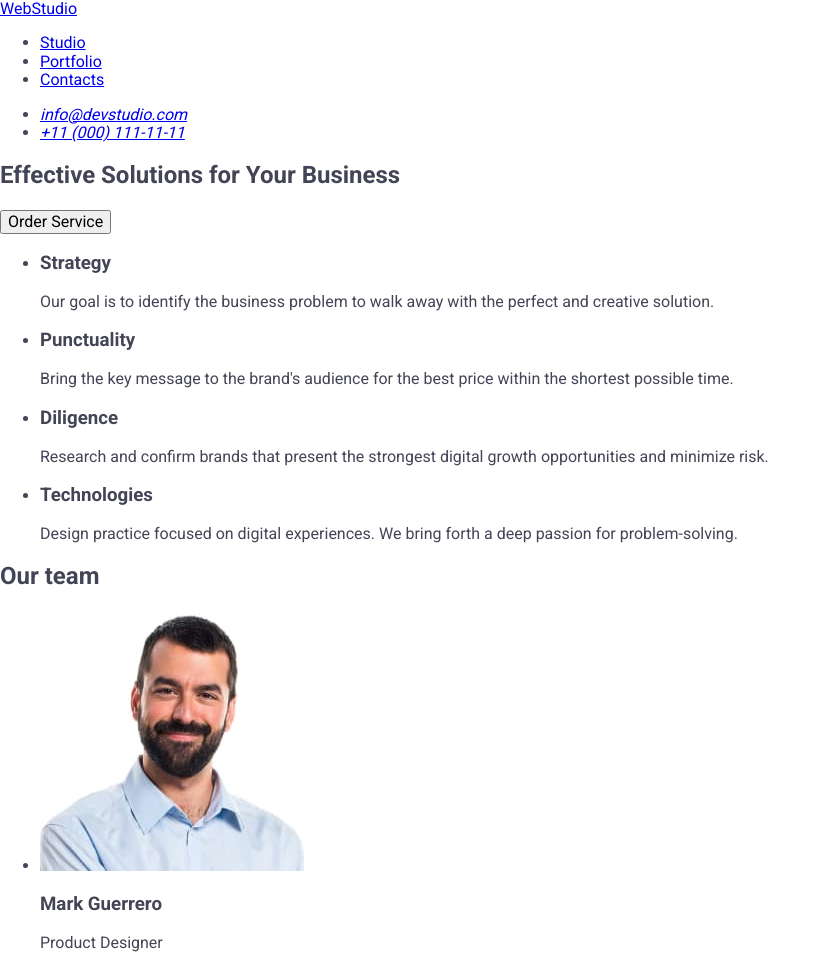
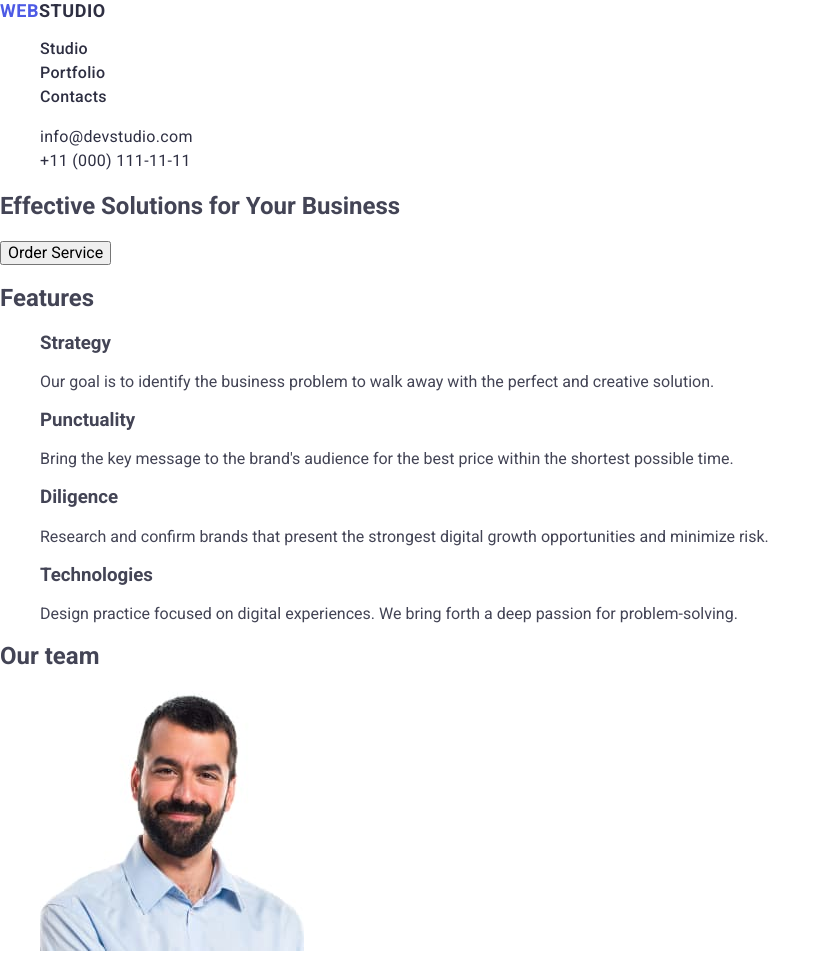
Before and after one commit to oleks11-rudenko/goit-markup-hw-02, a plain HTML site: page index.html in a window 1280 px wide. Shown: the top 956 px of the page, without its empty margins (0-831 px from the left). Drawn offline with nearby package versions, Linux system fonts and the light colour scheme.

Commit message:
Edit header

```diff
--- a/css/styles.css
+++ b/css/styles.css
@@ -3,3 +3,53 @@ body {
   color: #434455;
   background-color: #ffffff;
 }
+
+ul {
+  list-style-type: none;
+}
+
+.logo {
+  color: #4d5ae5;
+  font-family: var(--second-family);
+  font-weight: 700;
+  font-size: 18px;
+  line-height: 1.17;
+  letter-spacing: 0.03em;
+  text-transform: uppercase;
+  text-decoration: none;
+}
+
+.logo-header {
+  color: #2e2f42;
+}
+
+.menu {
+  color: #2e2f42;
+  font-weight: 500;
+  font-size: 16px;
+  line-height: 1.5;
+  letter-spacing: 0.02em;
+  text-decoration: none;
+}
+
+.menu:hover,
+.menu:focus {
+  color: #404bbf;
+}
+
+.header-address {
+  font-style: normal;
+}
+
+.contacts {
+  color: #2e2f42;
+  font-size: 16px;
+  line-height: 1.5;
+  letter-spacing: 0.02em;
+  text-decoration: none;
+}
+
+.contacts:hover,
+.contacts:focus {
+  color: #404bbf;
+}
--- a/index.html
+++ b/index.html
@@ -18,17 +18,27 @@
   </head>
   <body>
     <header>
+      <a href="./index.html" class="logo"
+        >Web<span class="logo-header">Studio</span></a
+      >
       <nav>
-        <a href="./index.html" class="logo-header">Web<span>Studio</span></a>
         <ul>
-          <li><a href="./index.html">Studio</a></li>
-          <li><a href="./index.html">Portfolio</a></li>
-          <li><a href="./index.html">Contacts</a></li>
+          <li><a href="./index.html" class="menu">Studio</a></li>
+          <li><a href="" class="menu">Portfolio</a></li>
+          <li><a href="" class="menu">Contacts</a></li>
         </ul>
-        <address>
+        <address class="header-address">
           <ul>
-            <li><a href="mailto:info@devstudio.com">info@devstudio.com</a></li>
-            <li><a href="tel:+110001111111">+11 (000) 111-11-11</a></li>
+            <li>
+              <a href="mailto:info@devstudio.com" class="contacts"
+                >info@devstudio.com</a
+              >
+            </li>
+            <li>
+              <a href="tel:+110001111111" class="contacts"
+                >+11 (000) 111-11-11</a
+              >
+            </li>
           </ul>
         </address>
       </nav>
@@ -39,6 +49,7 @@
         <button type="button">Order Service</button>
       </section>
       <section>
+        <h2>Features</h2>
         <ul>
           <li>
             <h3>Strategy</h3>
```
